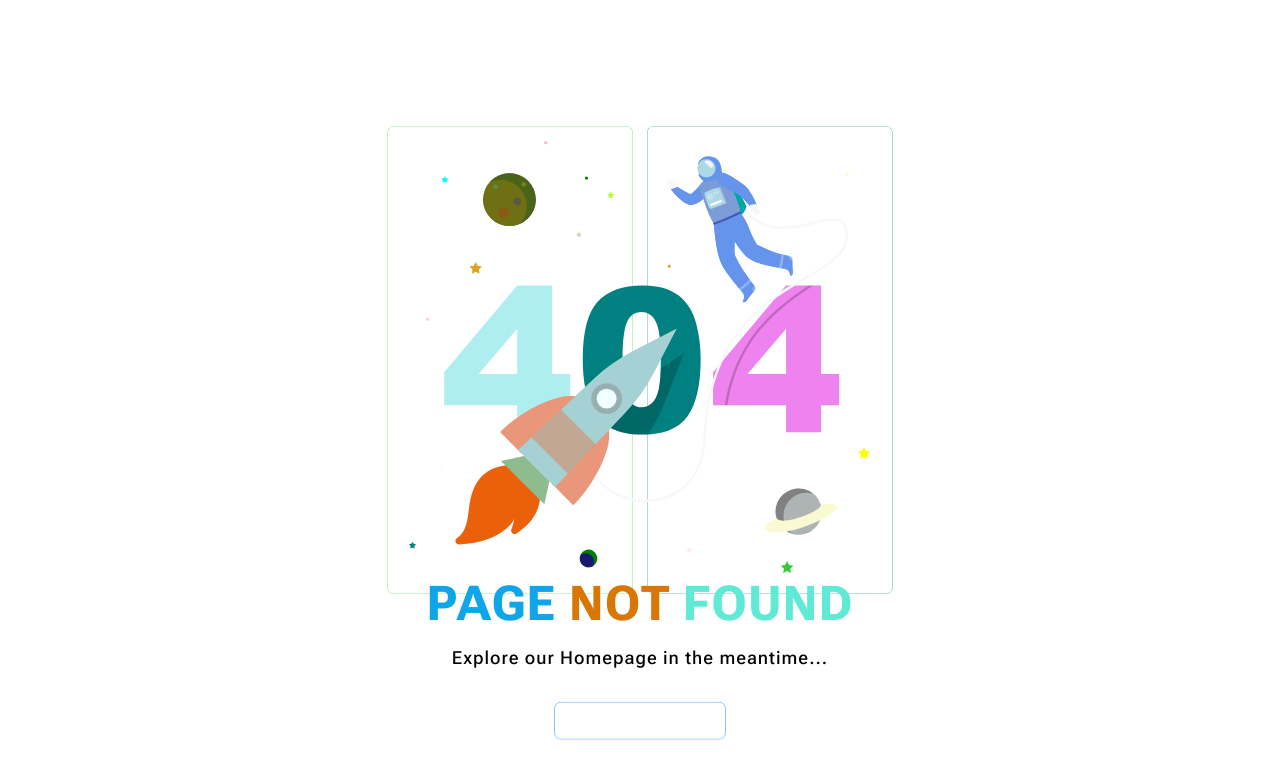
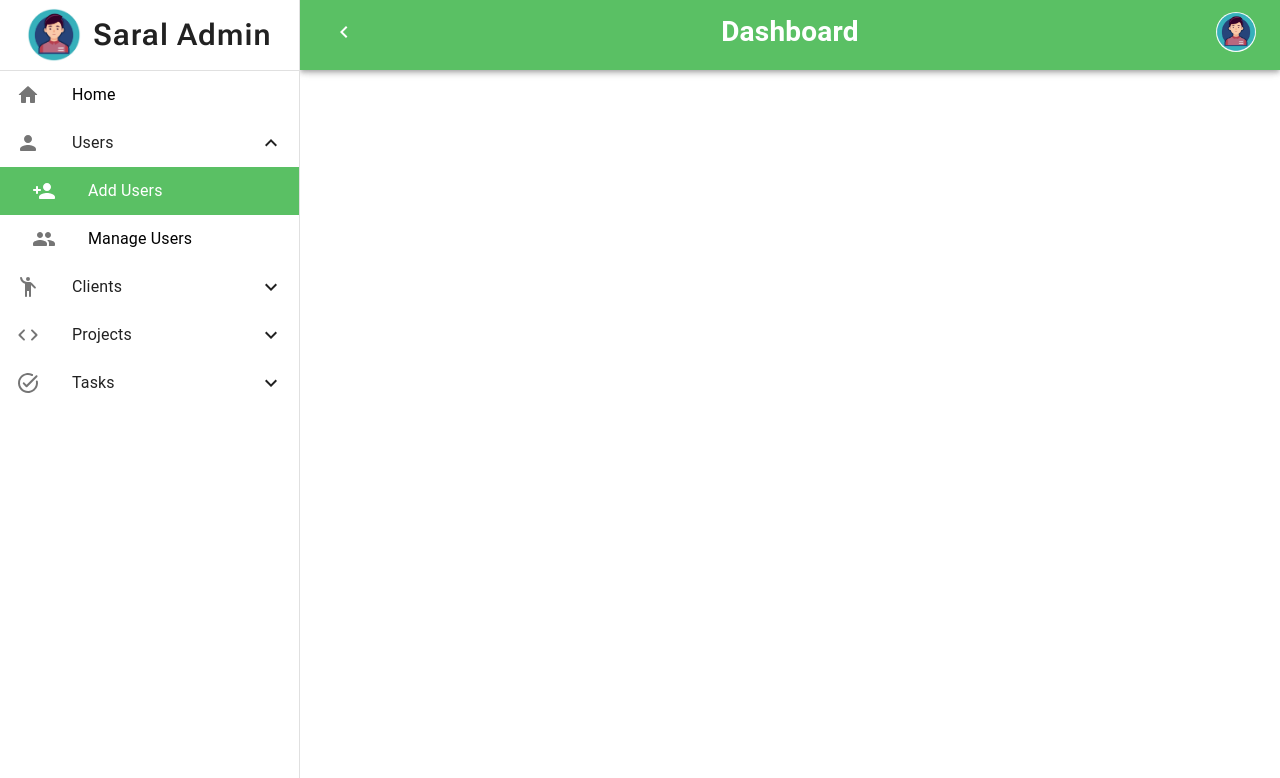
Before and after one commit to AryanAD/projectI, a React (Vite) app in the folder client/: page /add-users in a window 1280 px wide. Before the commit this address had no page. Shown: the top 778 px of the page. Built offline with nearby package versions, Linux system fonts and the light colour scheme.

Commit message:
added add feature to navigation

```diff
--- a/client/src/components/dashboard/accordion/ClientAccordion.tsx
+++ b/client/src/components/dashboard/accordion/ClientAccordion.tsx
@@ -11,6 +11,7 @@ import {
   ExpandMore,
   EmojiPeopleRounded,
   GroupsRounded,
+  GroupAddRounded,
 } from "@mui/icons-material";
 import { useLocation, useNavigate } from "react-router-dom";
 
@@ -29,7 +30,11 @@ const ClientAccordion = () => {
   };
 
   useEffect(() => {
-    if (currentPath.includes("/clients") || currentPath === "/manage-clients") {
+    if (
+      currentPath.includes("/clients") ||
+      currentPath === "/add-clients" ||
+      currentPath === "/manage-clients"
+    ) {
       setOpenClients(true);
     } else {
       setOpenClients(false);
@@ -37,7 +42,7 @@ const ClientAccordion = () => {
   }, [currentPath]);
 
   return (
-    <div>
+    <>
       <ListItemButton onClick={handleInventoryClick}>
         <ListItemIcon>
           <EmojiPeopleRounded />
@@ -47,6 +52,43 @@ const ClientAccordion = () => {
       </ListItemButton>
       <Collapse in={openClients} timeout="auto" unmountOnExit>
         <List component="div" disablePadding>
+          <ListItemButton
+            onClick={() => navigate("/add-clients")}
+            sx={{
+              pl: 4,
+              backgroundColor:
+                currentPath === "/clients" || currentPath === "/add-clients"
+                  ? "#5AC064"
+                  : "transparent",
+              color:
+                currentPath === "/clients" || currentPath === "/add-clients"
+                  ? "white"
+                  : "black",
+              "&:hover": {
+                backgroundColor:
+                  currentPath === "/clients" || currentPath === "/add-clients"
+                    ? "#5AC064"
+                    : "transparent",
+                color:
+                  currentPath === "/clients" || currentPath === "/add-clients"
+                    ? "white"
+                    : "black",
+              },
+            }}
+          >
+            <ListItemIcon>
+              <GroupAddRounded
+                sx={{
+                  color:
+                    currentPath === "/clients" || currentPath === "/add-clients"
+                      ? "white"
+                      : "",
+                }}
+              />
+            </ListItemIcon>
+            <ListItemText primary="Add Clients" />
+          </ListItemButton>
+
           <ListItemButton
             onClick={() => navigate("/manage-clients")}
             sx={{
@@ -88,7 +130,7 @@ const ClientAccordion = () => {
           </ListItemButton>
         </List>
       </Collapse>
-    </div>
+    </>
   );
 };
 
--- a/client/src/components/dashboard/accordion/ProjectAccordion.tsx
+++ b/client/src/components/dashboard/accordion/ProjectAccordion.tsx
@@ -11,6 +11,7 @@ import {
   ExpandMore,
   CodeRounded,
   DvrRounded,
+  PostAddRounded,
 } from "@mui/icons-material";
 import { useLocation, useNavigate } from "react-router-dom";
 
@@ -31,6 +32,7 @@ const ProjectAccordion = () => {
   useEffect(() => {
     if (
       currentPath.includes("/projects") ||
+      currentPath === "/add-projects" ||
       currentPath === "/manage-projects"
     ) {
       setOpenProjects(true);
@@ -40,7 +42,7 @@ const ProjectAccordion = () => {
   }, [currentPath]);
 
   return (
-    <div>
+    <>
       <ListItemButton onClick={handleInventoryClick}>
         <ListItemIcon>
           <CodeRounded />
@@ -50,6 +52,44 @@ const ProjectAccordion = () => {
       </ListItemButton>
       <Collapse in={openProjects} timeout="auto" unmountOnExit>
         <List component="div" disablePadding>
+          <ListItemButton
+            onClick={() => navigate("/add-projects")}
+            sx={{
+              pl: 4,
+              backgroundColor:
+                currentPath === "/projects" || currentPath === "/add-projects"
+                  ? "#5AC064"
+                  : "transparent",
+              color:
+                currentPath === "/projects" || currentPath === "/add-projects"
+                  ? "white"
+                  : "black",
+              "&:hover": {
+                backgroundColor:
+                  currentPath === "/projects" || currentPath === "/add-projects"
+                    ? "#5AC064"
+                    : "transparent",
+                color:
+                  currentPath === "/projects" || currentPath === "/add-projects"
+                    ? "white"
+                    : "black",
+              },
+            }}
+          >
+            <ListItemIcon>
+              <PostAddRounded
+                sx={{
+                  color:
+                    currentPath === "/projects" ||
+                    currentPath === "/add-projects"
+                      ? "white"
+                      : "",
+                }}
+              />
+            </ListItemIcon>
+            <ListItemText primary="Add Projects" />
+          </ListItemButton>
+
           <ListItemButton
             onClick={() => navigate("/manage-projects")}
             sx={{
@@ -93,7 +133,7 @@ const ProjectAccordion = () => {
           </ListItemButton>
         </List>
       </Collapse>
-    </div>
+    </>
   );
 };
 
--- a/client/src/components/dashboard/accordion/TaskAccordion.tsx
+++ b/client/src/components/dashboard/accordion/TaskAccordion.tsx
@@ -37,7 +37,7 @@ const TaskAccordion = () => {
   }, [currentPath]);
 
   return (
-    <div>
+    <>
       <ListItemButton onClick={handleInventoryClick}>
         <ListItemIcon>
           <TaskAltRounded />
@@ -45,7 +45,12 @@ const TaskAccordion = () => {
         <ListItemText primary="Tasks" />
         {openTasks ? <ExpandLess /> : <ExpandMore />}
       </ListItemButton>
-      <Collapse in={openTasks} timeout="auto" unmountOnExit>
+      <Collapse
+        className="transition-all ease-in duration-1000"
+        in={openTasks}
+        timeout="auto"
+        unmountOnExit
+      >
         <List component="div" disablePadding>
           <ListItemButton
             onClick={() => navigate("/manage-tasks")}
@@ -85,7 +90,7 @@ const TaskAccordion = () => {
           </ListItemButton>
         </List>
       </Collapse>
-    </div>
+    </>
   );
 };
 
--- a/client/src/components/dashboard/accordion/UserAccordion.tsx
+++ b/client/src/components/dashboard/accordion/UserAccordion.tsx
@@ -11,6 +11,7 @@ import {
   ExpandMore,
   PersonRounded,
   PeopleRounded,
+  PersonAddRounded,
 } from "@mui/icons-material";
 import { useLocation, useNavigate } from "react-router-dom";
 
@@ -29,7 +30,11 @@ const UserAccordion = () => {
   };
 
   useEffect(() => {
-    if (currentPath.includes("/users") || currentPath === "/manage-users") {
+    if (
+      currentPath.includes("/users") ||
+      currentPath === "/add-users" ||
+      currentPath === "/manage-users"
+    ) {
       setOpenUsers(true);
     } else {
       setOpenUsers(false);
@@ -37,7 +42,7 @@ const UserAccordion = () => {
   }, [currentPath]);
 
   return (
-    <div>
+    <>
       <ListItemButton onClick={handleInventoryClick}>
         <ListItemIcon>
           <PersonRounded />
@@ -47,6 +52,43 @@ const UserAccordion = () => {
       </ListItemButton>
       <Collapse in={openUsers} timeout="auto" unmountOnExit>
         <List component="div" disablePadding>
+          <ListItemButton
+            onClick={() => navigate("/add-users")}
+            sx={{
+              pl: 4,
+              backgroundColor:
+                currentPath === "/users" || currentPath === "/add-users"
+                  ? "#5AC064"
+                  : "transparent",
+              color:
+                currentPath === "/users" || currentPath === "/add-users"
+                  ? "white"
+                  : "black",
+              "&:hover": {
+                backgroundColor:
+                  currentPath === "/users" || currentPath === "/add-users"
+                    ? "#5AC064"
+                    : "transparent",
+                color:
+                  currentPath === "/users" || currentPath === "/add-users"
+                    ? "white"
+                    : "black",
+              },
+            }}
+          >
+            <ListItemIcon>
+              <PersonAddRounded
+                sx={{
+                  color:
+                    currentPath === "/users" || currentPath === "/add-users"
+                      ? "white"
+                      : "",
+                }}
+              />
+            </ListItemIcon>
+            <ListItemText primary="Add Users" />
+          </ListItemButton>
+
           <ListItemButton
             onClick={() => navigate("/manage-users")}
             sx={{
@@ -85,7 +127,7 @@ const UserAccordion = () => {
           </ListItemButton>
         </List>
       </Collapse>
-    </div>
+    </>
   );
 };
 
--- /dev/null
+++ b/client/src/pages/clients/AddClients.tsx
@@ -0,0 +1,5 @@
+const AddClients = () => {
+  return <div>AddClients</div>;
+};
+
+export default AddClients;
--- /dev/null
+++ b/client/src/pages/projects/AddProjects.tsx
@@ -0,0 +1,5 @@
+const AddProjects = () => {
+  return <div>AddProjects</div>;
+};
+
+export default AddProjects;
--- /dev/null
+++ b/client/src/pages/users/AddUsers.tsx
@@ -0,0 +1,5 @@
+const AddUsers = () => {
+  return <div>AddUsers</div>;
+};
+
+export default AddUsers;
--- a/client/src/router/Route.tsx
+++ b/client/src/router/Route.tsx
@@ -9,12 +9,15 @@ import Login from "../pages/auth/Login";
 import Register from "../pages/auth/Register";
 
 import Users from "../pages/users";
+import AddUsers from "../pages/users/AddUsers";
 import ManageUsers from "../pages/users/ManageUsers";
 
 import Clients from "../pages/clients";
+import AddClients from "../pages/clients/AddClients";
 import ManageClients from "../pages/clients/ManageClients";
 
 import Projects from "../pages/projects";
+import AddProjects from "../pages/projects/AddProjects";
 import ManageProjects from "../pages/projects/ManageProjects";
 
 import Tasks from "../pages/tasks";
@@ -36,14 +39,17 @@ export const Router = () => {
 
           {/* Users */}
           <Route path="/users" element={<Users />} />
+          <Route path="/add-users" element={<AddUsers />} />
           <Route path="/manage-users" element={<ManageUsers />} />
 
           {/* Clients */}
           <Route path="/clients" element={<Clients />} />
+          <Route path="/add-clients" element={<AddClients />} />
           <Route path="/manage-clients" element={<ManageClients />} />
 
           {/* Projects */}
           <Route path="/projects" element={<Projects />} />
+          <Route path="/add-projects" element={<AddProjects />} />
           <Route path="/manage-projects" element={<ManageProjects />} />
 
           {/* Tasks */}
```
